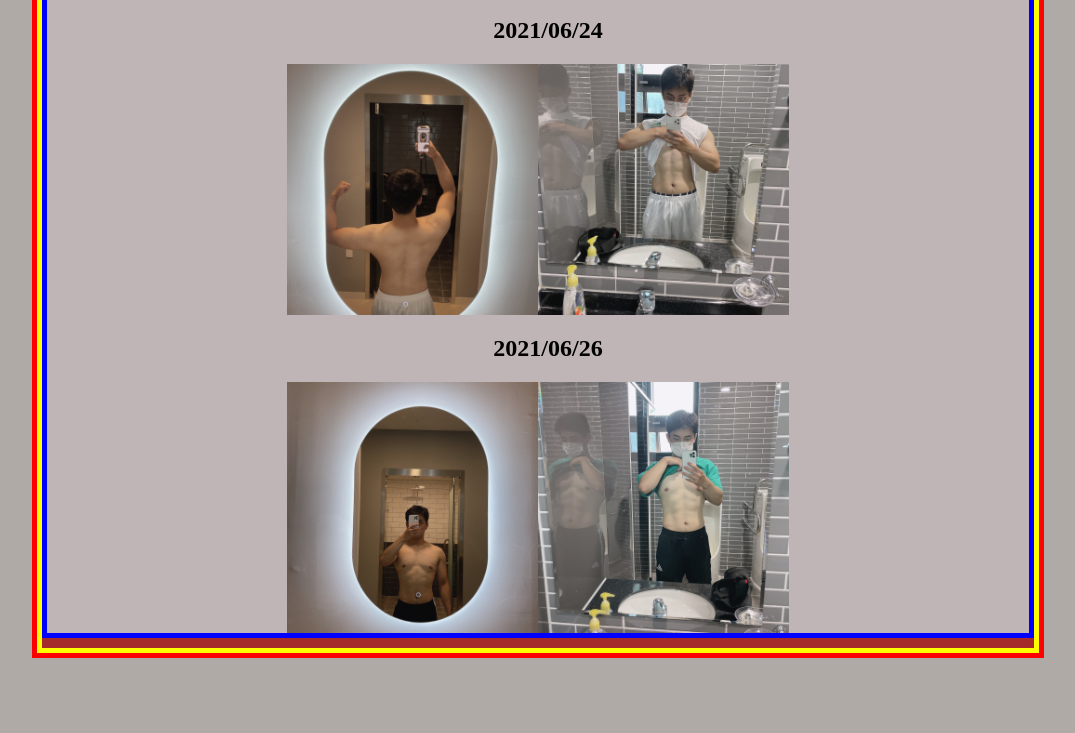
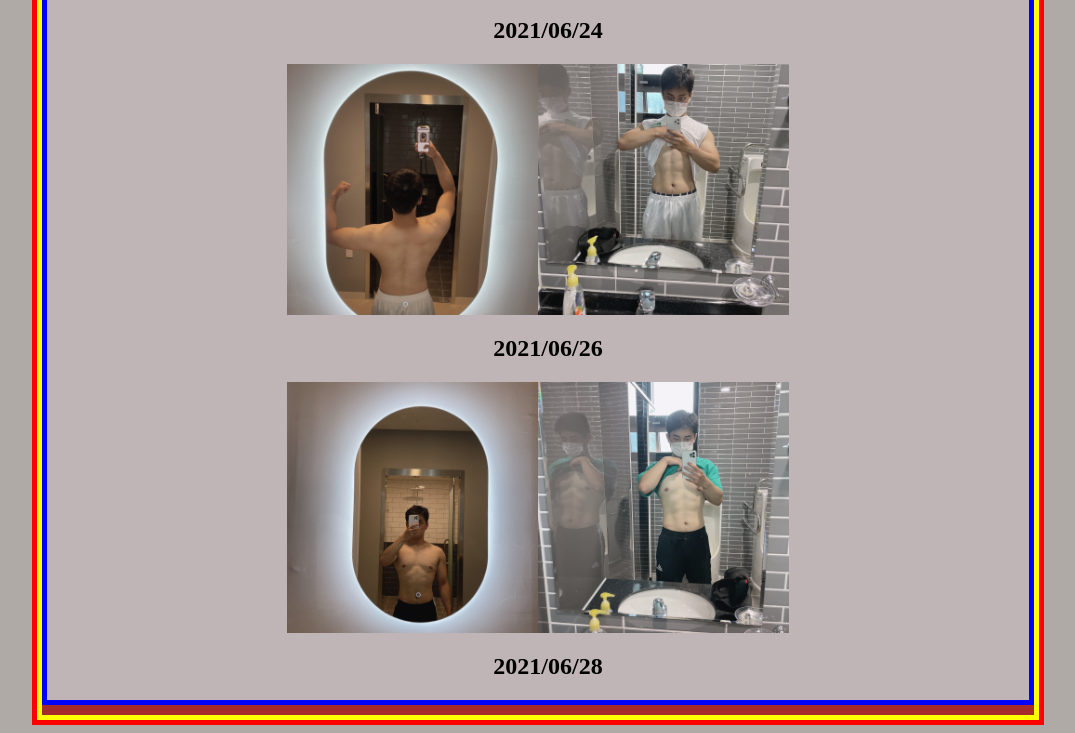
Before and after one commit to yih5025/bodyrecording, a plain HTML site: page index.html in a window 1280 px wide. Shown: the part 3250-3983 px from the top of the page, without its empty margins (102-1177 px from the left). Before the commit the page ends 3916 px from the top, so only its background shows below. Drawn offline with Linux system fonts and the light colour scheme.

Commit message:
ADD 0628

```diff
--- a/index.html
+++ b/index.html
@@ -108,6 +108,11 @@
                             <img src="body_pic/20210626_bellycheck.JPG" alt="">
                         </div>
                     </div>
+                    <div class="day">
+                        <h2>2021/06/28</h2>
+                        <div class="gallery">
+                        </div>
+                    </div>
                 </div>
             </main>
             <footer id="footer"></footer>
```
